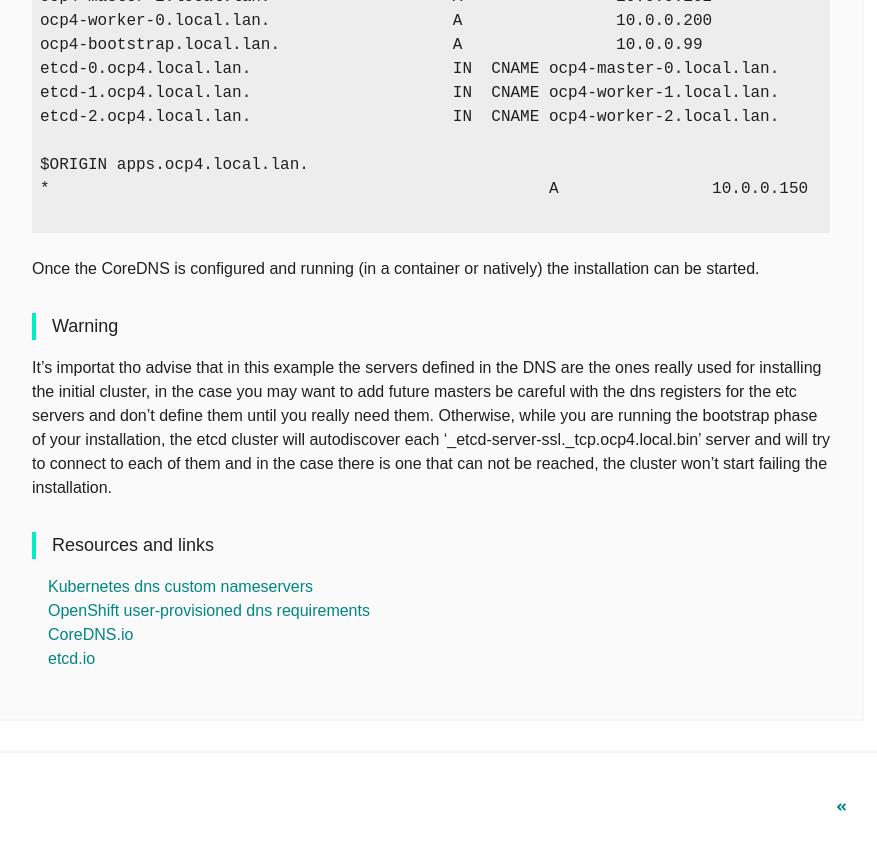
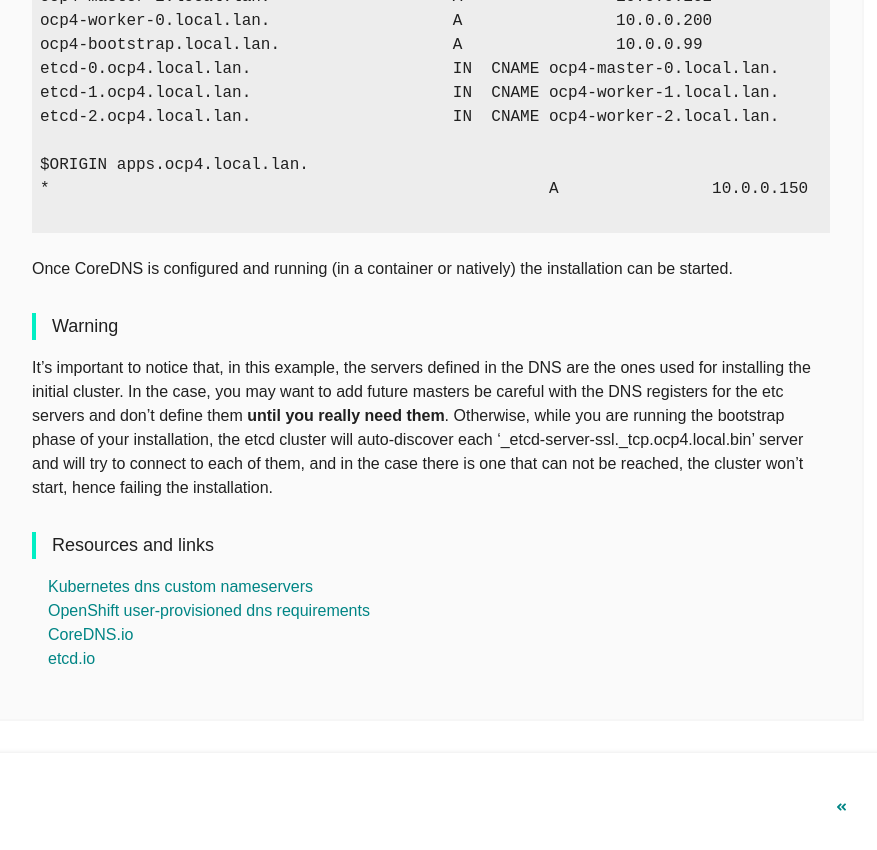
Before and after one commit to metal3-io/metal3-io.github.io, a Jekyll site: the page built from _posts/2019-09-13-dns-tips.md, in a window 1280 px wide and 900 px high, scrolled down 2312 px. Shown: the top 850 px of the window, without its empty margins (34-911 px from the left). Built offline with Jekyll 4.4.1, drawn with Linux system fonts in a browser that asks for light colours; our own code applies the rules of GitHub Pages for plain Markdown files; some of the changed text lies outside the part shown.

Commit message:
spells fixed and other

````diff
--- a/_posts/2019-09-13-dns-tips.md
+++ b/_posts/2019-09-13-dns-tips.md
@@ -2,7 +2,7 @@
 title: "DNS tips"
 date: 2019-09-13T12:00:21+02:00
 draft: false
-categories: ["openshift", "kubernetes", "metal3", "dns", "tips"]
+categories: ["OpenShift", "Kubernetes", "Metal3", "DNS", "tips"]
 author: Pedro Ibáñez Requena
 ---
 
@@ -16,7 +16,7 @@ kube-dns may still be installed by default with certain Kubernetes installer too
 the documentation provided by your installer to know which DNS server is installed by default.
 
 ## Servers data
-In this example (you can configure it as you need) OpenShift installer would be use so the DNS configuration would be prepared before proceeding
+In this example (you can configure it to suit your needs) OpenShift installer would be used so the DNS configuration would be prepared before proceeding
 with the installation. The following table is going to be used as an example for configuring the dns:
 
 
@@ -84,14 +84,14 @@ $ORIGIN apps.ocp4.local.lan.
 
 ```
 
-Once the CoreDNS is configured and running (in a container or natively) the installation can be started.
+Once CoreDNS is configured and running (in a container or natively) the installation can be started.
 
 ## Warning
 
-It's importat tho advise that in this example the servers defined in the DNS are the ones really used for installing the initial cluster,
-in the case you may want to add future masters be careful with the dns registers for the etc servers and don't define them until you really need them.
-Otherwise, while you are running the bootstrap phase of your installation, the etcd cluster will autodiscover each '_etcd-server-ssl._tcp.ocp4.local.bin' server
-and will try to connect to each of them and in the case there is one that can not be reached, the cluster won't start failing the installation.
+It's important to notice that, in this example, the servers defined in the DNS are the ones used for installing the initial cluster.
+In the case, you may want to add future masters be careful with the DNS registers for the etc servers and don't define them **until you really need them**.
+Otherwise, while you are running the bootstrap phase of your installation, the etcd cluster will auto-discover each '_etcd-server-ssl._tcp.ocp4.local.bin' server
+and will try to connect to each of them, and in the case there is one that can not be reached, the cluster won't start, hence failing the installation.
 
 
 ## Resources and links
````
Also changed, not shown: other parts of _posts/2019-09-13-dns-tips.md (+1 -1 lines).
